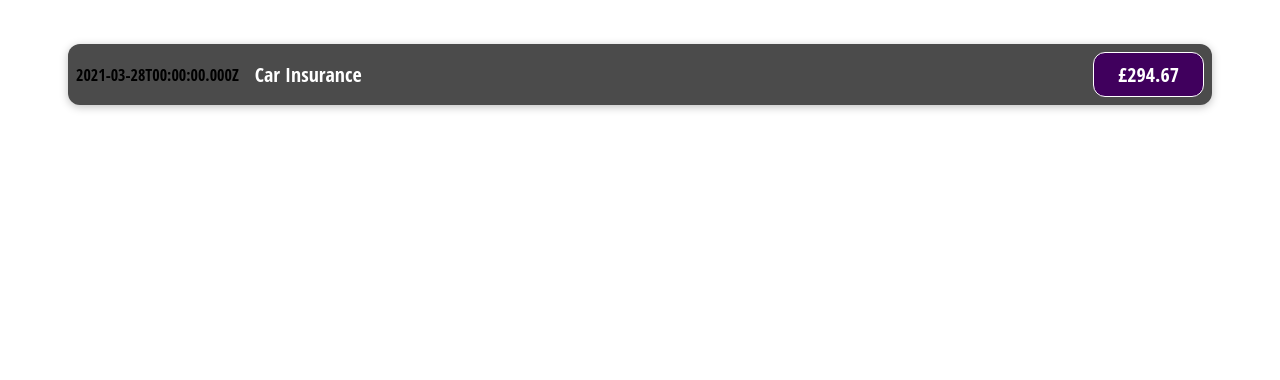
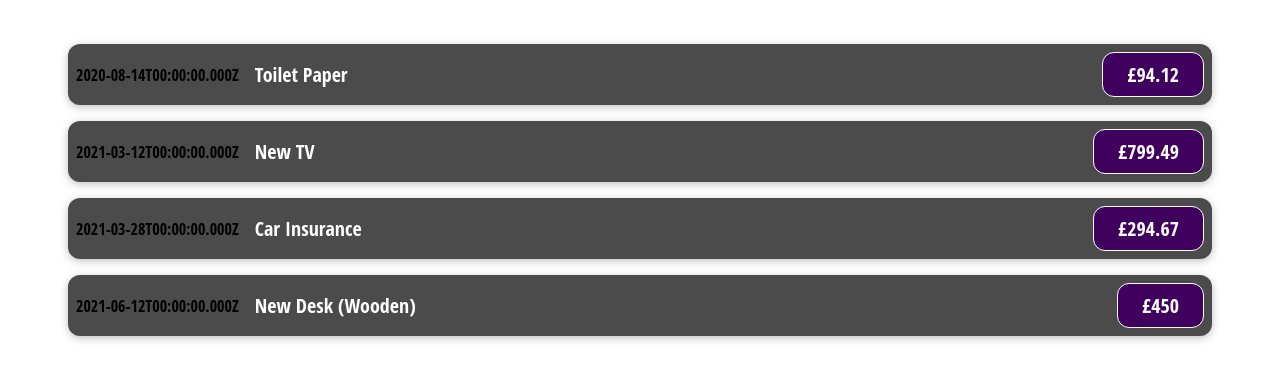
Before and after one commit to Dockerbound-Immortal/Simply-React, a React (Create React App) app in the folder client/: page / in a window 1280 px wide. Shown: the top 380 px of the page. Built offline with nearby package versions, Linux system fonts and the light colour scheme.

Commit message:
Playing with props

```diff
--- a/client/src/components/App.js
+++ b/client/src/components/App.js
@@ -1,9 +1,32 @@
 import React from 'react';
 import ExpenseItem from './ExpenseItem/ExpenseItem.component';
+import expenses from '../mockdata/expenses';
 
 const App = () => {
+
     return (
-        <ExpenseItem />
+        <div>
+            <ExpenseItem
+                title={expenses[0].title}
+                amount={expenses[0].amount}
+                date={expenses[0].date}
+            />
+            <ExpenseItem
+                title={expenses[1].title}
+                amount={expenses[1].amount}
+                date={expenses[1].date}
+            />
+            <ExpenseItem
+                title={expenses[2].title}
+                amount={expenses[2].amount}
+                date={expenses[2].date}
+            />
+            <ExpenseItem
+                title={expenses[3].title}
+                amount={expenses[3].amount}
+                date={expenses[3].date}
+            />
+        </div>
     );
 };
 
--- a/client/src/components/ExpenseItem/ExpenseItem.component.jsx
+++ b/client/src/components/ExpenseItem/ExpenseItem.component.jsx
@@ -1,18 +1,18 @@
 import React from 'react';
 import './ExpenseItem.styles.css';
 
-const ExpenseItem = () => {
-
-    const expenseDate = new Date(2021, 2, 28);
-    const expenseTitle = 'Car Insurance';
-    const expenseAmount = 294.67;
+const ExpenseItem = ({
+    title,
+    date,
+    amount
+}) => {
 
     return (
         <div className="expense-item">
-            <div>{expenseDate.toISOString()}</div>
+            <div>{date.toISOString()}</div>
             <div className="expense-item__description">
-                <h2>{expenseTitle}</h2>
-                <div className="expense-item__price">£{expenseAmount}</div>
+                <h2>{title}</h2>
+                <div className="expense-item__price">£{amount}</div>
             </div>
         </div>
     );
--- /dev/null
+++ b/client/src/mockdata/expenses/index.js
@@ -0,0 +1,23 @@
+const expenses = [
+    {
+      id: 'e1',
+      title: 'Toilet Paper',
+      amount: 94.12,
+      date: new Date(2020, 7, 14),
+    },
+    { id: 'e2', title: 'New TV', amount: 799.49, date: new Date(2021, 2, 12) },
+    {
+      id: 'e3',
+      title: 'Car Insurance',
+      amount: 294.67,
+      date: new Date(2021, 2, 28),
+    },
+    {
+      id: 'e4',
+      title: 'New Desk (Wooden)',
+      amount: 450,
+      date: new Date(2021, 5, 12),
+    },
+  ];
+
+export default expenses;
```
